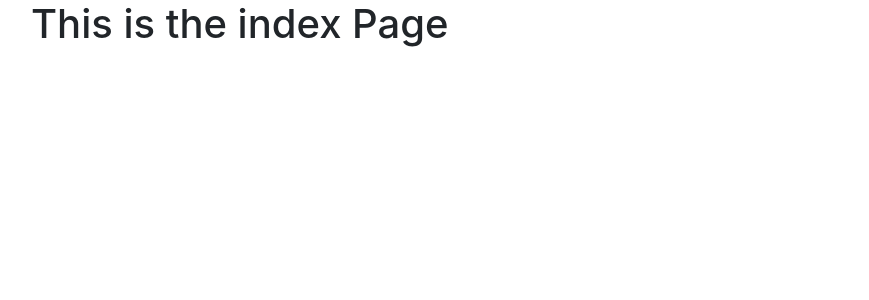
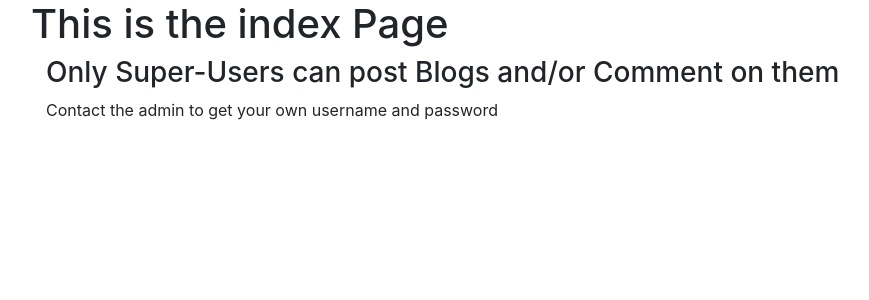
Before and after one commit to Anirudh-Goel05/Django-Blog-basic, a Django app: page / in a window 1280 px wide. Shown: the part 56-356 px from the top of the page, without its empty margins (54-923 px from the left). Run offline with Django 3.2, Linux system fonts and the light colour scheme; some libraries are stand-ins or nearby versions.

Commit message:
added user authentication

```diff
--- a/blog/templates/blog/index.html
+++ b/blog/templates/blog/index.html
@@ -1,5 +1,8 @@
 {% extends 'blog/base.html' %}
 {% block body_block %}
   <h1>This is the index Page</h1>
-
+  <div class="container">
+    <h3>Only Super-Users can post Blogs and/or Comment on them</h3>
+    <p>Contact the admin to get your own username and password</p>
+  </div>
 {% endblock %}
--- a/blog/views.py
+++ b/blog/views.py
@@ -32,7 +32,7 @@ class PostDetailView(DetailView):
 
 # @login_required
 class PostCreateView(LoginRequiredMixin,FormView):
-    login_url = 'blog:posts_list'
+    login_url = '/admin/login/'
     # redirect_field_name = 'blog:posts_list'
 
     template_name = 'blog/post_create.html'
@@ -61,14 +61,14 @@ def PostPublishConfirm(request,pk):
 
 
 class PostUpdateView(LoginRequiredMixin,UpdateView):
-    login_url = 'blog:posts_list'
+    login_url = '/admin/login/'
 
     model = Post
     fields =['title','text',]
     template_name_suffix = '_update_form'
 
 class PostDeleteView(LoginRequiredMixin,DeleteView):
-    login_url = 'blog:posts_list'
+    login_url = 'admin/login/'
 
     model = Post
     success_url = reverse_lazy('blog:posts_list')
@@ -77,7 +77,7 @@ class PostDeleteView(LoginRequiredMixin,DeleteView):
 
 #####################################
 
-@login_required
+@login_required(login_url='/admin/login')
 def add_comment_to_post(request,pk):
     form=CommentCreateForm()
     post=get_object_or_404(Post, pk=pk)
@@ -90,7 +90,7 @@ def add_comment_to_post(request,pk):
         return redirect('blog:post_detail',pk=post.pk)
     return render(request,'blog/add_comment.html',context={'form':form})
 
-@login_required
+@login_required(login_url='/admin/login')
 def delete_comment_from_post(request,pk):
     comment = get_object_or_404(Comment,pk=pk)
     post_pk = comment.post.pk
```
Also changed, not shown: db.sqlite3.
